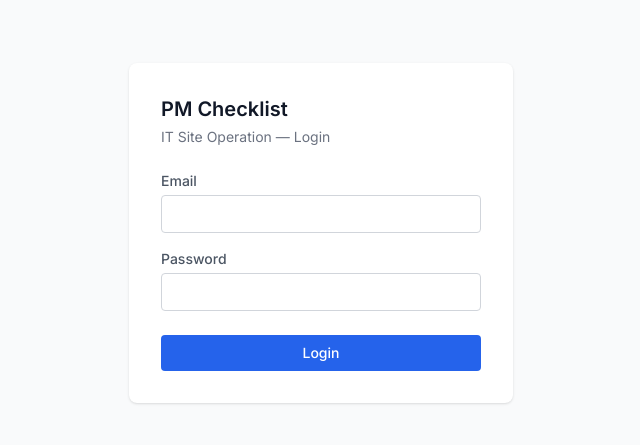
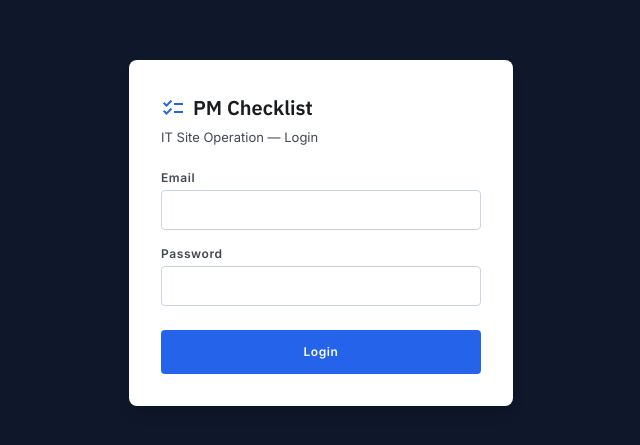
Before and after one commit to AliFirdaus050/ProjectPMSIG, a React (Vite) app in the folder frontend/: page /login in a window 1280 px wide. Shown: the part 167-612 px from the top of the page, without its empty margins (319-959 px from the left). Built offline with nearby package versions, Linux system fonts and the light colour scheme.

Commit message:
login page

```diff
--- a/frontend/src/pages/LoginPage.jsx
+++ b/frontend/src/pages/LoginPage.jsx
@@ -25,37 +25,40 @@ export default function LoginPage() {
   }
 
   return (
-    <div className="min-h-screen bg-gray-50 flex items-center justify-center px-4">
-      <form onSubmit={handleSubmit} className="bg-white shadow rounded-lg p-8 w-full max-w-sm">
-        <h1 className="text-xl font-semibold text-gray-900 mb-1">PM Checklist</h1>
-        <p className="text-gray-500 text-sm mb-6">IT Site Operation — Login</p>
+    <div className="min-h-screen bg-navy flex items-center justify-center px-margin-mobile">
+      <form onSubmit={handleSubmit} className="bg-surface-container-lowest shadow-lg rounded-lg p-8 w-full max-w-sm">
+        <div className="flex items-center gap-2 mb-1">
+          <span className="material-symbols-outlined text-primary text-2xl">checklist</span>
+          <h1 className="font-headline-md text-headline-md text-on-surface">PM Checklist</h1>
+        </div>
+        <p className="font-body-sm text-body-sm text-on-surface-variant mb-6">IT Site Operation — Login</p>
 
         {error && (
-          <div className="bg-red-50 text-red-600 text-sm rounded p-2 mb-4">{error}</div>
+          <div className="bg-red-50 text-red-600 font-body-sm text-body-sm rounded p-2 mb-4">{error}</div>
         )}
 
-        <label className="block text-sm font-medium text-gray-600 mb-1">Email</label>
+        <label className="block font-label-md text-label-md text-on-surface-variant mb-1">Email</label>
         <input
           type="email"
           value={email}
           onChange={(e) => setEmail(e.target.value)}
           required
-          className="w-full border border-gray-300 rounded px-3 py-2 mb-4 text-sm"
+          className="w-full h-10 px-3 border border-[#CBD5E1] rounded font-body-md text-on-surface mb-4 focus:outline-none focus:border-primary focus:ring-2 focus:ring-primary/20"
         />
 
-        <label className="block text-sm font-medium text-gray-600 mb-1">Password</label>
+        <label className="block font-label-md text-label-md text-on-surface-variant mb-1">Password</label>
         <input
           type="password"
           value={password}
           onChange={(e) => setPassword(e.target.value)}
           required
-          className="w-full border border-gray-300 rounded px-3 py-2 mb-6 text-sm"
+          className="w-full h-10 px-3 border border-[#CBD5E1] rounded font-body-md text-on-surface mb-6 focus:outline-none focus:border-primary focus:ring-2 focus:ring-primary/20"
         />
 
         <button
           type="submit"
           disabled={loading}
-          className="w-full bg-primary hover:bg-primary-dark text-white rounded py-2 text-sm font-medium disabled:opacity-50"
+          className="w-full h-11 bg-primary hover:bg-primary-dark text-white font-label-md text-label-md rounded disabled:opacity-50 transition-colors"
         >
           {loading ? 'Memproses...' : 'Login'}
         </button>
```
